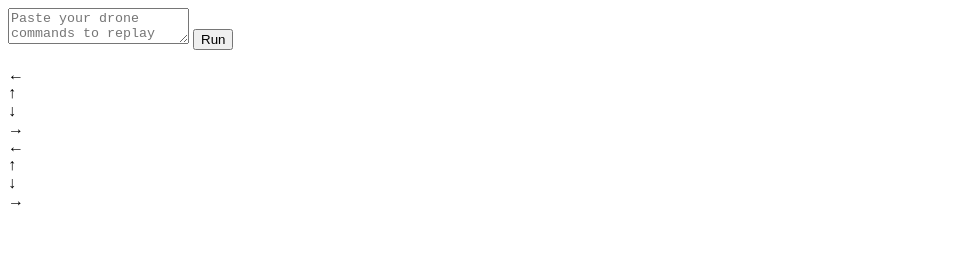
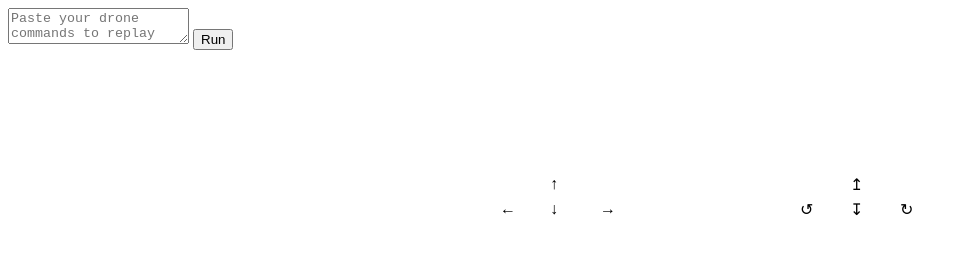
Before and after one commit to remy/drone-record, a website: page index.html in a window 1280 px wide. Shown: the whole page, without its empty margins (0-967 px from the left). Drawn offline with nearby package versions, Linux system fonts and the light colour scheme; no server answers.

Commit message:
add arrows

```diff
--- a/index.html
+++ b/index.html
@@ -45,16 +45,16 @@ jQuery(function(){
   </div>
 
   <div id="key-j">
-    &larr;
+    &#8634;
   </div>
   <div id="key-i">
-    &uarr;
+    &#8613;
   </div>
   <div id="key-k">
-    &darr;
+    &#8615;
   </div>
   <div id="key-l">
-    &rarr;
+    &#8635;
   </div>
 </div>
 </body>
--- a/style.css
+++ b/style.css
@@ -1,3 +1,51 @@
 .active {
   border: 1px solid red;
 }
+
+#key-a {
+  position: absolute;
+  top: 200px;
+  left: 500px;
+}
+
+#key-d {
+  position: absolute;
+  top: 200px;
+  left: 600px;
+}
+
+#key-w {
+  position: absolute;
+  top: 175px;
+  left: 550px;
+}
+
+#key-s {
+  position: absolute;
+  top: 200px;
+  left: 550px;
+}
+
+#key-j {
+  position: absolute;
+  top: 200px;
+  left: 800px;
+}
+
+#key-l {
+  position: absolute;
+  top: 200px;
+  left: 900px;
+}
+
+#key-i {
+  position: absolute;
+  top: 175px;
+  left: 850px;
+}
+
+#key-k {
+  position: absolute;
+  top: 200px;
+  left: 850px;
+}
```
